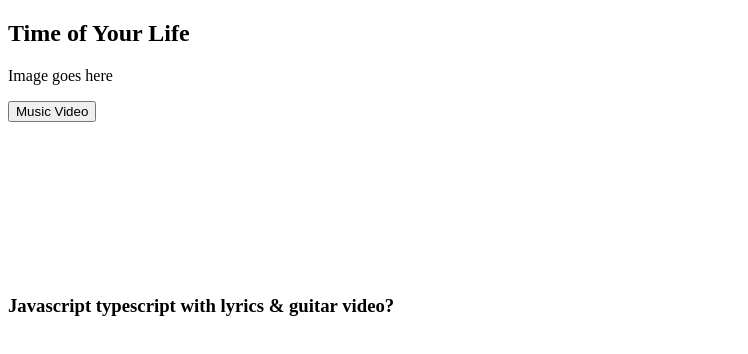
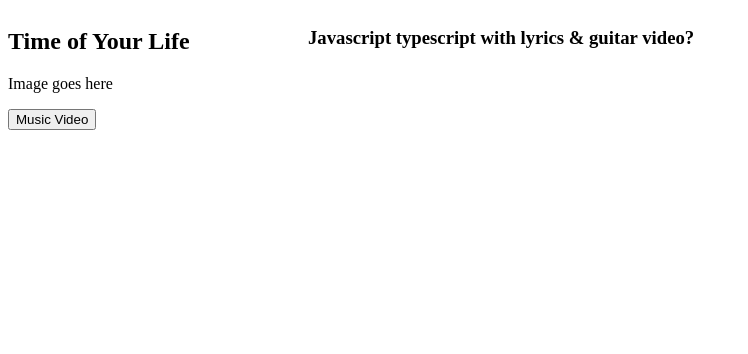
Before and after one commit to mpokodner/favorite-song, a plain HTML site: page index.html in a window 1280 px wide. Shown: the whole page, without its empty margins (0-748 px from the left). Drawn offline with Linux system fonts and the light colour scheme.

Commit message:
added stylesheet

```diff
--- a/index.html
+++ b/index.html
@@ -3,6 +3,7 @@
   <head>
     <meta charset="UTF-8" />
     <meta name="viewport" content="width=device-width, initial-scale=1.0" />
+    <link rel="stylesheet" href="style.css" />
     <title>My Favorite Song</title>
   </head>
   <body>
--- /dev/null
+++ b/style.css
@@ -0,0 +1,3 @@
+main {
+  display: flex;
+}
```
